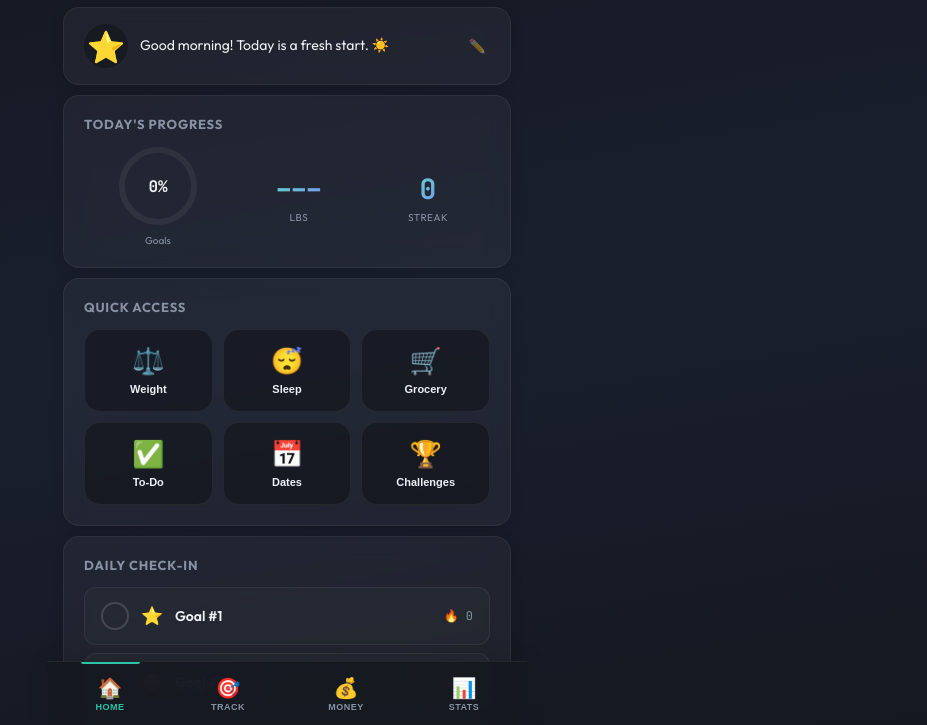
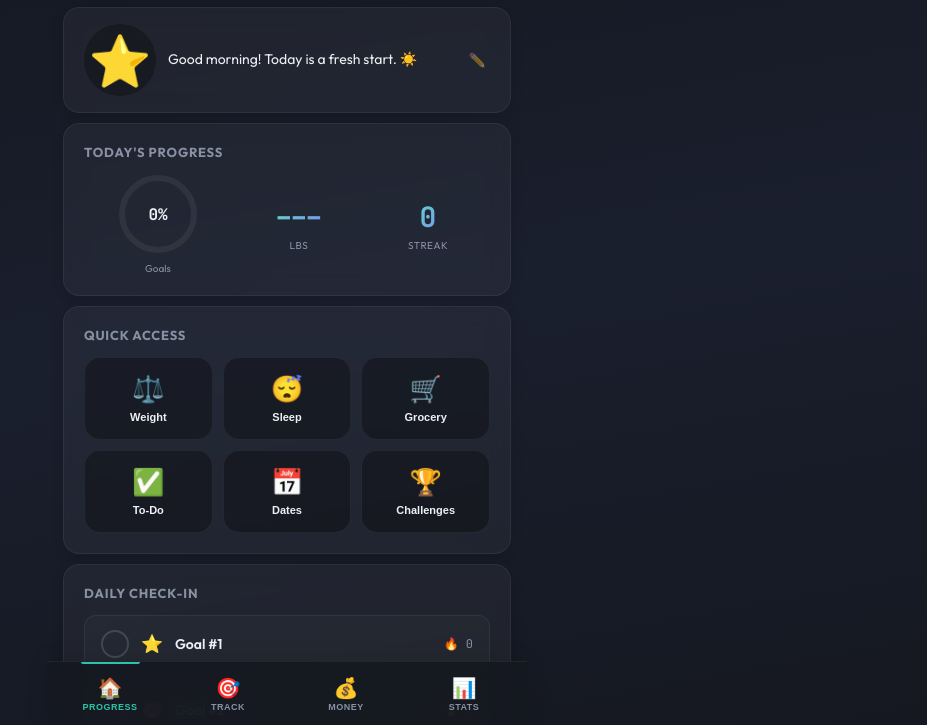
Before and after one commit to Kenght76/daily-pulse, a website: page index.html in a window 1280 px wide. Shown: the part 75-800 px from the top of the page, without its empty margins (353-1280 px from the left). Drawn offline with Linux system fonts and the light colour scheme.

Commit message:
bigger avatar, sunrise theme, back buttons, boost text

```diff
--- a/css/themes.css
+++ b/css/themes.css
@@ -82,37 +82,36 @@ body.theme-ocean { background: linear-gradient(170deg, #0a1628 0%, #0c1e3a 35%,
 .theme-ocean #page-content::after { content: ''; position: fixed; bottom: 64px; left: 0; right: 0; height: 80px; background: linear-gradient(0deg, rgba(14,165,233,0.04), transparent); pointer-events: none; z-index: 0; }
 
 /* ============================================================
-   🌅 SUNSET — Warm coral pink, actual sunset sky colors
+   🌅 SUNRISE — Bright warm pink/orange/peach, morning sky
+   Light theme with warm rosy glow
    ============================================================ */
-.theme-sunset {
-  --bg-primary: #1a0f18;
-  --bg-secondary: rgba(255,120,80,0.04);
-  --bg-tertiary: rgba(0,0,0,0.3);
-  --text-primary: #fff0e8;
-  --text-secondary: #c08878;
-  --text-accent: #fb7185;
+.theme-sunrise {
+  --bg-primary: #fff8f5;
+  --bg-secondary: rgba(255,255,255,0.88);
+  --bg-tertiary: rgba(255,100,50,0.03);
+  --text-primary: #3d1f1a;
+  --text-secondary: #b06850;
+  --text-accent: #f43f5e;
   --accent-primary: #f43f5e;
   --accent-secondary: #f97316;
-  --accent-gradient: linear-gradient(135deg, #f43f5e, #e11d48);
-  --border-color: rgba(244,63,94,0.07);
-  --shadow-color: rgba(40,10,20,0.3);
+  --accent-gradient: linear-gradient(135deg, #f43f5e, #f97316);
+  --border-color: rgba(244,63,94,0.06);
+  --shadow-color: rgba(244,63,94,0.05);
 }
-body.theme-sunset { background: linear-gradient(170deg, #1a0f18 0%, #2a1520 30%, #1e1018 60%, #180e14 100%); }
-.theme-sunset .card {
-  background: linear-gradient(160deg, rgba(45,20,30,0.5), rgba(35,15,25,0.6));
-  border: 1px solid rgba(244,63,94,0.06);
-  box-shadow: 0 4px 20px rgba(30,5,15,0.25);
-}
-.theme-sunset .header-title { background: linear-gradient(135deg, #fda4af, #fb7185, #f97316); -webkit-background-clip: text; background-clip: text; }
-.theme-sunset .stat-value { background: linear-gradient(135deg, #fda4af, #fb7185); -webkit-background-clip: text; background-clip: text; }
-.theme-sunset #bottom-nav { background: rgba(20,10,16,0.94); border-top: 1px solid rgba(244,63,94,0.06); }
-.theme-sunset .nav-btn.active { color: #fb7185; }
-.theme-sunset .nav-btn.active::before { background: linear-gradient(90deg, #f43f5e, #f97316); }
-.theme-sunset .goal-row.done { background: rgba(244,63,94,0.07); border-color: rgba(244,63,94,0.15); }
-.theme-sunset .goal-check.checked { background: linear-gradient(135deg, #f43f5e, #e11d48); box-shadow: 0 2px 8px rgba(244,63,94,0.3); }
-.theme-sunset .week-dot.done { background: rgba(244,63,94,0.12); border-color: rgba(244,63,94,0.25); color: #fb7185; }
-.theme-sunset .circle-progress-ring { stroke: #f43f5e; }
-.theme-sunset #app-header { background: linear-gradient(180deg, rgba(249,115,22,0.06), transparent); }
+body.theme-sunrise { background: linear-gradient(170deg, #fff8f5 0%, #ffe8e0 30%, #fff0e8 60%, #fff8f5 100%); }
+.theme-sunrise #bottom-nav { background: rgba(255,248,245,0.94); box-shadow: 0 -1px 12px rgba(244,63,94,0.04); }
+.theme-sunrise #app-header { background: linear-gradient(180deg, rgba(249,115,22,0.06), transparent); backdrop-filter: blur(20px); -webkit-backdrop-filter: blur(20px); }
+.theme-sunrise .card { background: linear-gradient(160deg, rgba(255,255,255,0.9), rgba(255,232,224,0.4)); box-shadow: 0 3px 14px rgba(244,63,94,0.05); }
+.theme-sunrise .header-title { background: linear-gradient(135deg, #f43f5e, #f97316, #fbbf24); -webkit-background-clip: text; background-clip: text; }
+.theme-sunrise .stat-value { background: linear-gradient(135deg, #f43f5e, #f97316); -webkit-background-clip: text; background-clip: text; }
+.theme-sunrise .goal-check { border-color: rgba(0,0,0,0.1); }
+.theme-sunrise .goal-check.checked { background: linear-gradient(135deg, #f43f5e, #f97316); box-shadow: 0 2px 8px rgba(244,63,94,0.25); }
+.theme-sunrise .goal-row { background: rgba(0,0,0,0.01); }
+.theme-sunrise .goal-row.done { background: rgba(244,63,94,0.04); border-color: rgba(244,63,94,0.1); }
+.theme-sunrise .nav-btn.active { color: #f43f5e; }
+.theme-sunrise .nav-btn.active::before { background: linear-gradient(90deg, #f43f5e, #f97316); }
+.theme-sunrise .week-dot.done { background: rgba(244,63,94,0.08); border-color: rgba(244,63,94,0.18); color: #f43f5e; }
+.theme-sunrise .circle-progress-ring { stroke: #f43f5e; }
 
 /* ============================================================
    🌲 FOREST — Deep pine & moss, natural and grounded
--- a/index.html
+++ b/index.html
@@ -55,7 +55,7 @@
     <nav id="bottom-nav">
       <button class="nav-btn active" data-page="home">
         <span class="nav-emoji">&#x1F3E0;</span>
-        <span class="nav-label">Home</span>
+        <span class="nav-label">Progress</span>
       </button>
       <button class="nav-btn" data-page="track">
         <span class="nav-emoji">&#x1F3AF;</span>
--- a/js/themes.js
+++ b/js/themes.js
@@ -8,7 +8,7 @@ const Themes = (() => {
     { id: 'default-dark',     name: 'Dark',            emoji: '🌙' },
     { id: 'default-light',    name: 'Light',           emoji: '☀️' },
     { id: 'ocean',            name: 'Ocean',           emoji: '🌊' },
-    { id: 'sunset',           name: 'Sunset',          emoji: '🌅' },
+    { id: 'sunrise',           name: 'Sunrise',          emoji: '🌅' },
     { id: 'forest',           name: 'Forest',          emoji: '🌲' },
     { id: 'lavender',         name: 'Lavender',        emoji: '💜' },
     { id: 'daylight',         name: 'Daylight',        emoji: '🌤️' },
--- a/js/ui.js
+++ b/js/ui.js
@@ -420,7 +420,7 @@ const UI = (() => {
 
     container().innerHTML=`${aHtml}
       <div class="card fade-in dash-greeting-card">
-        <div class="dash-greeting-row">${Motivation.renderAvatarHTML(44)}<div class="dash-greeting"><div class="dash-greeting-msg">${greeting}</div></div><button class="dash-avatar-btn" id="avatar-edit-btn" title="Change avatar">&#x270F;&#xFE0F;</button></div>
+        <div class="dash-greeting-row">${Motivation.renderAvatarHTML(72)}<div class="dash-greeting"><div class="dash-greeting-msg">${greeting}</div></div><button class="dash-avatar-btn" id="avatar-edit-btn" title="Change avatar">&#x270F;&#xFE0F;</button></div>
       </div>
       <div class="card fade-in" style="animation-delay:0.03s"><div class="card-title">Today's Progress</div>
         <div class="progress-row">${circleProgress(todayPct,80,'Goals')}<div class="stat-block"><div class="stat-value">${cw}</div><div class="stat-label">${Store.getLabel('weightUnit','lbs')}</div></div><div class="stat-block"><div class="stat-value">${os}</div><div class="stat-label">Streak</div></div>
@@ -438,7 +438,7 @@ const UI = (() => {
       <div class="card fade-in" style="animation-delay:0.09s"><div class="card-title">Daily Check-in</div><div id="dash-goals"></div></div>
       ${challenges.length?`<div class="card fade-in" style="animation-delay:0.12s"><div class="card-header-row"><div class="card-title">Active Challenges</div><button class="app-btn ghost small" id="btn-all-challenges">See All</button></div>
         ${challenges.map(ch=>{const pct=ch.target>0?Math.min(100,Math.round((ch.current/ch.target)*100)):0;return `<div class="challenge-mini"><div class="challenge-mini-header"><span>${ch.emoji} ${ch.goalEmoji}</span><span class="challenge-diff challenge-${ch.difficulty}">${ch.difficulty}</span></div><div class="challenge-mini-title">${ch.title}</div><div class="challenge-mini-desc">${ch.desc}</div><div class="budget-bar-wrap"><div class="budget-bar-fill" style="width:${pct}%"></div></div></div>`;}).join('')}</div>`:''}
-      <div class="quote-boost fade-in" style="animation-delay:0.15s"><button class="quote-boost-btn" id="q-btn">&#x2728; Need a boost?</button><div class="quote-boost-reveal hidden" id="q-reveal"><div class="quote-text" id="q-text">"${Quotes.getRandom()}"</div><div class="quote-boost-hint">Tap for another</div></div></div>`;
+      <div class="quote-boost fade-in" style="animation-delay:0.15s"><button class="quote-boost-btn" id="q-btn">&#x2728; Need a boost? Tap me!</button><div class="quote-boost-reveal hidden" id="q-reveal"><div class="quote-text" id="q-text">"${Quotes.getRandom()}"</div><div class="quote-boost-hint">Tap for another</div></div></div>`;
 
     // Wire hub tiles
     $$('.hub-tile').forEach(t=>t.addEventListener('click',()=>navigate(t.dataset.page)));
@@ -489,7 +489,7 @@ const UI = (() => {
   // ============================================================
   const renderWeight = () => {
     const w=Store.getWeights(), st=w.length?w[0].weight:0, cu=w.length?w[w.length-1].weight:0, lo=Math.max(0,st-cu).toFixed(1);
-    container().innerHTML=`<div class="sub-page-header"><button class="back-btn" id="back-home">&#x2190; Home</button><span class="sub-page-title">Weight</span></div>
+    container().innerHTML=`<div class="sub-page-header"><button class="back-btn" id="back-home">&#x2190; Home#x2190; My Progress</button><span class="sub-page-title">Weight</span></div>
       <div class="card fade-in"><div class="card-title">Weight Trend</div><div id="wc" class="chart-container"></div></div>
       <div class="card fade-in" style="animation-delay:0.05s"><div class="stats-grid cols-3"><div class="stat-block"><div class="stat-value">${st||'—'}</div><div class="stat-label">Start</div></div><div class="stat-block"><div class="stat-value">${cu||'—'}</div><div class="stat-label">Current</div></div><div class="stat-block"><div class="stat-value">${lo}</div><div class="stat-label">Lost</div></div></div></div>
       <div class="card fade-in" style="animation-delay:0.1s"><div class="card-title">Log Weight</div><div class="input-row"><input type="number" id="w-in" class="app-input" placeholder="e.g. 185.5" step="0.1"><button class="app-btn primary" id="w-btn">Log</button></div></div>
@@ -508,7 +508,7 @@ const UI = (() => {
     const logs=Store.getSleepLogs().slice(-14).reverse();
 
     container().innerHTML=`
-      <div class="sub-page-header"><button class="back-btn" id="back-home">&#x2190; Home</button><span class="sub-page-title">Sleep</span></div>
+      <div class="sub-page-header"><button class="back-btn" id="back-home">&#x2190; Home#x2190; My Progress</button><span class="sub-page-title">Sleep</span></div>
       <div class="card fade-in"><div class="card-title">Log Sleep</div>
         <div class="sleep-input-grid">
           <div class="sleep-field"><label class="settings-label">Bedtime</label><input type="time" id="sl-bed" class="app-input" value="${entry?.bedtime||'22:30'}"></div>
@@ -1230,7 +1230,7 @@ const UI = (() => {
 
     container().innerHTML = `
       <div class="card fade-in"><div class="card-header-row"><div class="card-title">🛒 Grocery List</div>
-        <div class="stat-btn-row"><button class="app-btn ghost small" id="groc-clear-done">Clear Done</button><button class="app-btn ghost small" id="groc-back">← More</button></div></div>
+        <div class="stat-btn-row"><button class="app-btn ghost small" id="groc-clear-done">Clear Done</button><button class="app-btn ghost small" id="groc-back">← More#x2190; My Progress</button></div></div>
         <div class="budget-add-row" style="margin-bottom:12px">
           <input type="text" class="app-input" id="groc-input" placeholder="Add item..." maxlength="60" style="flex:1">
           <select class="app-input small" id="groc-aisle" style="width:auto">${GROCERY_AISLES.map(a => `<option value="${a.id}">${a.emoji} ${a.name}</option>`).join('')}</select>
@@ -1281,7 +1281,7 @@ const UI = (() => {
 
     // Clear done
     $('#groc-clear-done').addEventListener('click', () => { _gSet(_gGet().filter(i => !i.checked)); toast('Cleared!'); renderGrocery(); });
-    $('#groc-back').addEventListener('click', () => navigate('more'));
+    $('#groc-back').addEventListener('click', () => navigate('home'));
   };
 
   // ============================================================
@@ -1300,7 +1300,7 @@ const UI = (() => {
 
     container().innerHTML = `
       <div class="card fade-in"><div class="card-header-row"><div class="card-title">✅ To-Do List</div>
-        <div class="stat-btn-row"><button class="app-btn ghost small" id="todo-clear-done">Clear Done</button><button class="app-btn ghost small" id="todo-back">← More</button></div></div>
+        <div class="stat-btn-row"><button class="app-btn ghost small" id="todo-clear-done">Clear Done</button><button class="app-btn ghost small" id="todo-back">← More#x2190; My Progress</button></div></div>
         <div class="budget-add-row" style="margin-bottom:4px">
           <input type="text" class="app-input" id="todo-input" placeholder="Add task..." maxlength="80" style="flex:1">
           <button class="app-btn primary small" id="todo-add-btn">+</button>
@@ -1347,7 +1347,7 @@ const UI = (() => {
 
     $$('.todo-del').forEach(b => b.addEventListener('click', e => { e.stopPropagation(); _tSet(_tGet().filter(i => i.id !== b.dataset.id)); renderTodos(); }));
     $('#todo-clear-done').addEventListener('click', () => { _tSet(_tGet().filter(i => !i.done)); toast('Cleared!'); renderTodos(); });
-    $('#todo-back').addEventListener('click', () => navigate('more'));
+    $('#todo-back').addEventListener('click', () => navigate('home'));
   };
 
   // ============================================================
@@ -1395,7 +1395,7 @@ const UI = (() => {
 
     container().innerHTML = `
       <div class="card fade-in"><div class="card-header-row"><div class="card-title">📅 Important Dates</div>
-        <div class="stat-btn-row"><button class="app-btn primary small" id="dates-add-btn">+ Add</button><button class="app-btn ghost small" id="dates-back">← More</button></div></div>
+        <div class="stat-btn-row"><button class="app-btn primary small" id="dates-add-btn">+ Add</button><button class="app-btn ghost small" id="dates-back">← More#x2190; My Progress</button></div></div>
         <div class="grocery-count">${items.length} date${items.length !== 1 ? 's' : ''} tracked${expiring.length ? ` • ⚠️ ${expiring.length} expiring soon` : ''}</div>
       </div>
       ${upcoming.length ? `<div class="card fade-in" style="animation-delay:0.03s"><div class="card-title">⏰ Coming Up</div>
@@ -1454,7 +1454,7 @@ const UI = (() => {
       e.stopPropagation(); _dSet(_dGet().filter(i => i.id !== b.dataset.id)); renderDates();
     }));
 
-    $('#dates-back').addEventListener('click', () => navigate('more'));
+    $('#dates-back').addEventListener('click', () => navigate('home'));
   };
 
   // ============================================================
@@ -1495,7 +1495,7 @@ const UI = (() => {
     const diffColors = { easy: '#10b981', medium: '#f59e0b', hard: '#ef4444' };
 
     container().innerHTML = `
-      <div class="card fade-in"><div class="card-header-row"><div class="card-title">🏆 Your Challenges</div><button class="app-btn ghost small" id="ch-back">← More</button></div>
+      <div class="card fade-in"><div class="card-header-row"><div class="card-title">🏆 Your Challenges</div><button class="app-btn ghost small" id="ch-back">← More#x2190; My Progress</button></div>
         <p style="font-size:12px;color:var(--text-secondary);margin-bottom:8px">Personalized challenges based on your real goals and performance. No pressure — these are here to inspire, not stress!</p>
       </div>
       ${challenges.length ? challenges.map((ch, i) => {
@@ -1510,7 +1510,7 @@ const UI = (() => {
         </div>`;
       }).join('') : '<div class="card fade-in"><div style="text-align:center;color:var(--text-secondary);padding:20px">Add some goals first, and challenges will appear based on your activity! 🌱</div></div>'}`;
 
-    $('#ch-back').addEventListener('click', () => navigate('more'));
+    $('#ch-back').addEventListener('click', () => navigate('home'));
   };
 
   // ============================================================
@@ -1528,7 +1528,7 @@ const UI = (() => {
     });
 
     container().innerHTML = `
-      <div class="card fade-in"><div class="card-header-row"><div class="card-title">💡 Goal Ideas</div><button class="app-btn ghost small" id="sg-back">← More</button></div>
+      <div class="card fade-in"><div class="card-header-row"><div class="card-title">💡 Goal Ideas</div><button class="app-btn ghost small" id="sg-back">← More#x2190; My Progress</button></div>
         <p style="font-size:12px;color:var(--text-secondary);margin-bottom:8px">Smart suggestions based on your goal categories. Tap any to add it instantly!</p>
       </div>
       ${Object.entries(grouped).map(([catName, { tag, items }], i) => `
@@ -1542,7 +1542,7 @@ const UI = (() => {
         </div>`).join('')}
       ${!suggestions.length ? '<div class="card fade-in"><div style="text-align:center;color:var(--text-secondary);padding:20px">You\'ve already added all available suggestions! Try creating custom goals. 🎯</div></div>' : ''}`;
 
-    $('#sg-back').addEventListener('click', () => navigate('more'));
+    $('#sg-back').addEventListener('click', () => navigate('home'));
 
     $$('.suggestion-add-btn').forEach(btn => btn.addEventListener('click', e => {
       e.stopPropagation();
```
